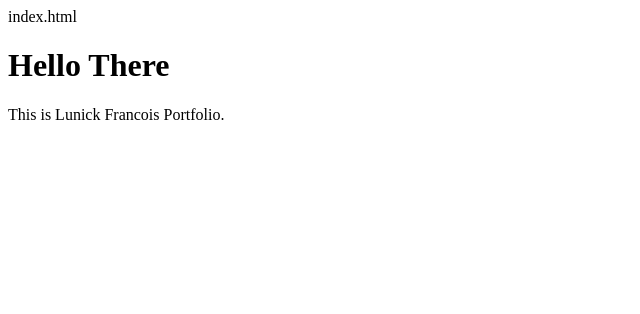
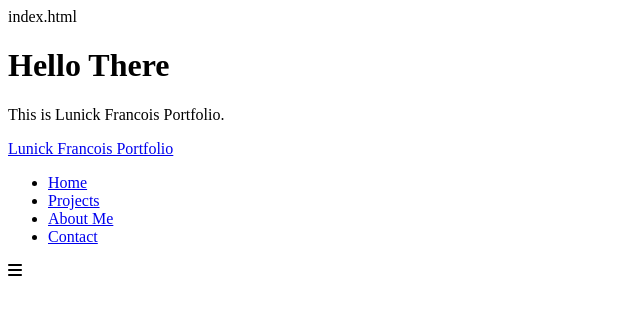
Before and after one commit to FrancoisLunick/FrancoisLunick.github.io, a plain HTML site: page index.html in a window 1280 px wide. Shown: the whole page, without its empty margins (0-640 px from the left). Drawn offline with Linux system fonts and the light colour scheme.

Commit message:
Enhance index.html structure and styling
- Updated HTML structure
- Added meta tags for charset and viewport
- Included Font Awesome CSS for icons
- Improved header with navigation links

```diff
--- a/index.html
+++ b/index.html
@@ -1,8 +1,35 @@
 index.html
 <!DOCTYPE html>
-<html>
-<body>
-<h1>Hello There</h1>
-<p> This is Lunick Francois Portfolio.</p>
-</body>
+<html lang="en">
+    <head>
+        <meta charset=""UTF-8/>
+        <meta http-equiv="X-UA-Compatible" content="IE-edge"/>
+        <meta name="viewport" content="width=device-width, initial-scale=1.0"/>
+        <link rel="stylesheet"
+        href="https://cdnjs.cloudflare.com/ajax/libs/font-awesome/6.5.2/css/all.min.css"
+        integrity="sha512-SnH5WK+bZxgPHs44uWIX+LLJAJ9/2PkPKZ5QiAj6Ta86w+fsb2TkcmfRyVX3pBnMFcV7oQPJkl9QevSCWr3W6A=="
+        crossorigin="anonymous"
+        referrerpolicy="no-referrer"/>
+    </head>
+    <body>
+        <h1>Hello There</h1>
+        <p> This is Lunick Francois Portfolio.</p>
+
+        <header>
+            <div class="navbar">
+                <div class="logo">
+                    <a href="#">Lunick Francois Portfolio</a>
+                </div>
+                <ul class="links">
+                    <li><a href="home">Home</a></li>
+                    <li><a href="projects">Projects</a></li>
+                    <li><a href="about me">About Me</a></li>
+                    <li><a href="home">Contact</a></li>
+                </ul>
+                <div class="toggle_btn">
+                    <i class="fa-solid fa-bars"></i>
+                </div>
+            </div>
+        </header>
+    </body>
 </html>
```
